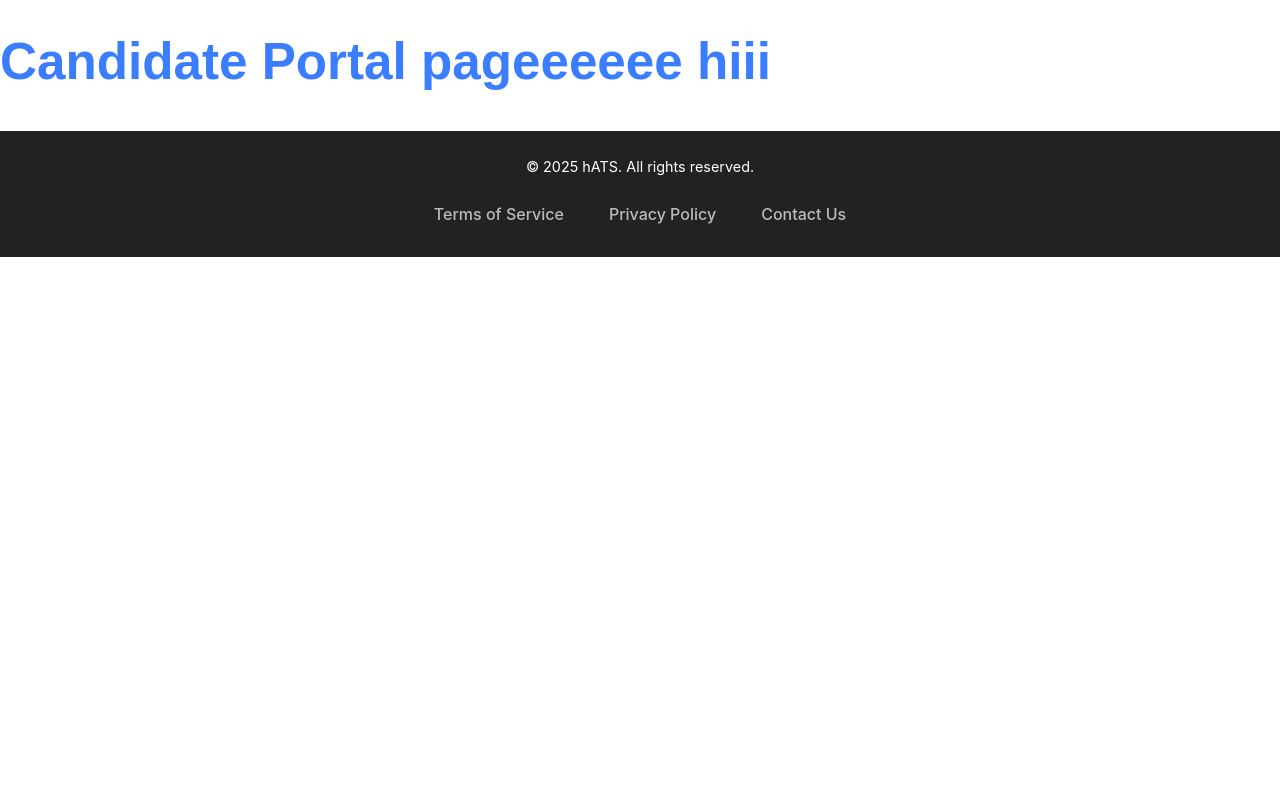
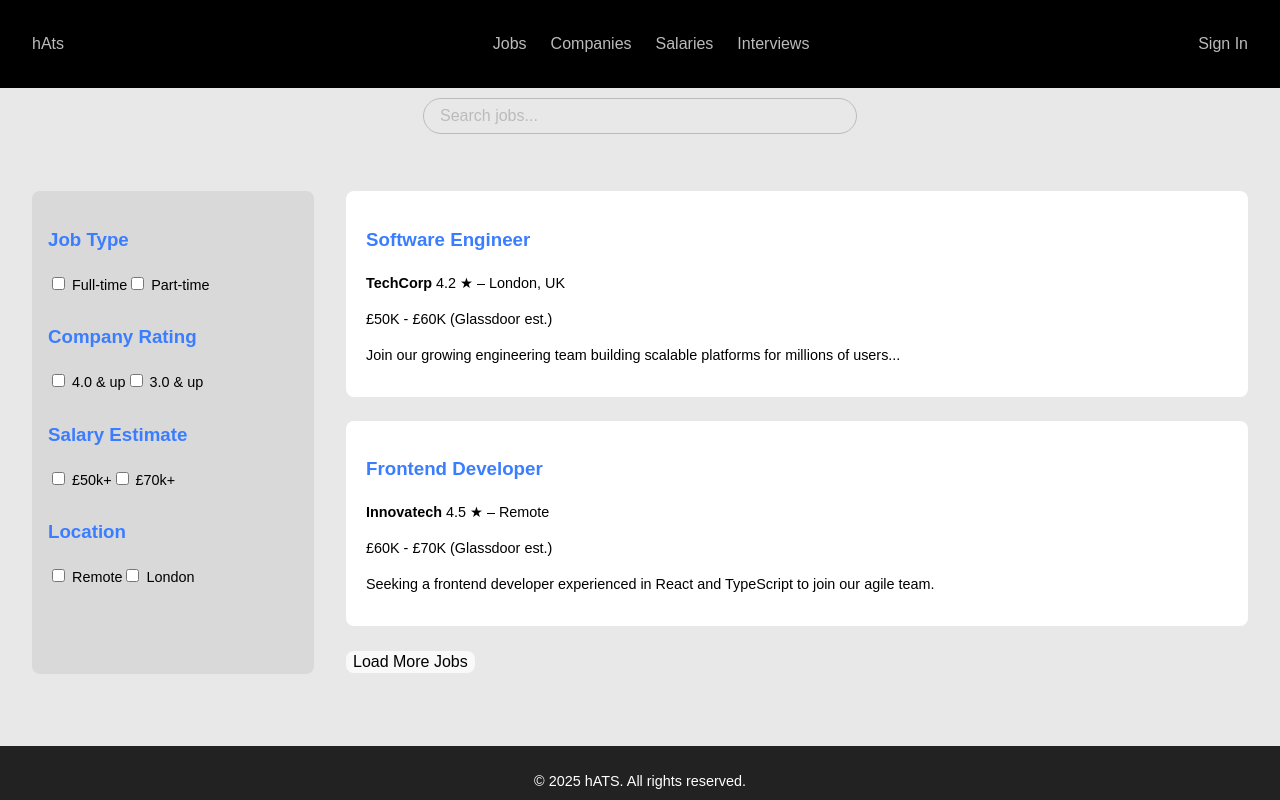
Before and after one commit to Harshpreetkaur98/Application-Tracking-System, a React (Vite) app in the folder frontend/: page /Candidate-Portal in a window 1280 px wide. Built offline with nearby package versions, Linux system fonts and the light colour scheme.

Commit message:
Candidate portal

```diff
--- a/frontend/src/App.jsx
+++ b/frontend/src/App.jsx
@@ -3,7 +3,7 @@ import LandingPage from "./components/LandingPage/LandingPage";
 import ScanCvPage from "./components/ScanCV/ScanCvPage";
 import Login from "./components/Login/Login";
 // import AdminLogin from "./components/Portals/AdminPortal/APortalPage/APortalPage";
-import CandidateLogin from "./components/Portals/CandidatePortal/CPortalPage/CPortalPage";
+// import CandidateLogin from "./components/Portals/CandidatePortal/CPortalPage/CPortalPage";
 import EmployerApp from "./components/Portals/EmployerPortal/EmployerApp";
 import CandidateApp from "./components/Portals/CandidatePortal/CandidateApp";
 import SignUp from "./components/SignUp/SignUp";
@@ -19,7 +19,7 @@ function App() {
         <Route path="/SignUp" element={<SignUp />} />
         <Route path="/Employer-Portal/*" element={<EmployerApp />} />
         <Route path="/Candidate-Portal/*" element={<CandidateApp />} />
-        <Route path="/Candidate-Portal" element={<CandidateLogin />} />
+        {/* <Route path="/Candidate-Portal" element={<CandidateLogin />} /> */}
       </Routes>
       <Footer />
     </Router>
--- a/frontend/src/components/Portals/CandidatePortal/CNavbar/CNavbar.css
+++ b/frontend/src/components/Portals/CandidatePortal/CNavbar/CNavbar.css
@@ -0,0 +1,22 @@
+
+.navbar-candidate {
+  background-color: #000000;
+  color: #BBBBBB;
+  display: flex;
+  justify-content: space-between;
+  align-items: center;
+  padding: 1rem 2rem;
+}
+.navbar-candidate .logo {
+  font-size: 1.5rem;
+  font-weight: bold;
+}
+.navbar-candidate ul {
+  list-style: none;
+  display: flex;
+  gap: 1.5rem;
+}
+.navbar-candidate a {
+  color: #BBBBBB;
+  text-decoration: none;
+}
--- a/frontend/src/components/Portals/CandidatePortal/CNavbar/CNavbar.jsx
+++ b/frontend/src/components/Portals/CandidatePortal/CNavbar/CNavbar.jsx
@@ -0,0 +1,23 @@
+
+import './CNavbar.css';
+
+function CNavbar() {
+  return (
+    <header className="navbar-candidate">
+      <div className="logo-candidate">h<span>Ats</span></div>
+      <nav>
+        <ul className="nav-links-candidate">
+          <li><a href="#">Jobs</a></li>
+          <li><a href="#">Companies</a></li>
+          <li><a href="#">Salaries</a></li>
+          <li><a href="#">Interviews</a></li>
+        </ul>
+      </nav>
+      <div className="actions-candidate">
+        <a href="#">Sign In</a>
+      </div>
+    </header>
+  );
+}
+
+export default CNavbar;
--- /dev/null
+++ b/frontend/src/components/Portals/CandidatePortal/CPortalPage/CPortalPage.css
@@ -0,0 +1,55 @@
+
+body {
+  background-color: #E8E8E8;
+  color: black;
+  font-family: Arial, sans-serif;
+}
+.search-header {
+  text-align: center;
+  padding: 10px;
+  /* background-color: #D9D9D9; */
+  color: #000000;
+}
+.container {
+  display: flex;
+  padding: 2rem;
+  gap: 2rem;
+}
+.filters {
+  background: #D9D9D9;
+  padding: 1rem;
+  border-radius: 8px;
+  width: 250px;
+}
+.jobs {
+  flex: 1;
+}
+.job-card {
+  background: white;
+  color: #000000;
+  margin-bottom: 1.5rem;
+  padding: 1rem;
+  border-radius: 8px;
+  border-left: 4px solid transparent;
+  transition: 0.3s;
+}
+.job-card:hover {
+  border-left: 4px solid #BBBBBB;
+  background: #f5f5f5;
+}
+
+
+.job-search-input {
+  width: 60%;
+  max-width: 400px;
+  padding: 0.5rem 1rem;
+  font-size: 1rem;
+  border-radius: 25px;
+  border: 1px solid #bbb;
+  outline: none;
+  transition: border-color 0.2s ease;
+}
+
+.job-search-input:focus {
+  border-color: #888;
+}
--- a/frontend/src/components/Portals/CandidatePortal/CPortalPage/CPortalPage.jsx
+++ b/frontend/src/components/Portals/CandidatePortal/CPortalPage/CPortalPage.jsx
@@ -1,5 +1,84 @@
-const CandidateLogin = () => {
-    return <h1>Candidate Portal pageeeeee hiii</h1>;
-  };
+import { useState } from 'react';
+import './CPortalPage.css';
 
-  export default CandidateLogin;
+function CandidateLogin() {
+  const [searchTerm, setSearchTerm] = useState('');
+
+  const jobs = [
+    {
+      title: 'Software Engineer',
+      company: 'TechCorp',
+      rating: 4.2,
+      location: 'London, UK',
+      salary: '£50K - £60K (Glassdoor est.)',
+      description: 'Join our growing engineering team building scalable platforms for millions of users...',
+    },
+    {
+      title: 'Frontend Developer',
+      company: 'Innovatech',
+      rating: 4.5,
+      location: 'Remote',
+      salary: '£60K - £70K (Glassdoor est.)',
+      description: 'Seeking a frontend developer experienced in React and TypeScript to join our agile team.',
+    },
+    // You can add more jobs here...
+  ];
+
+  const filteredJobs = jobs.filter((job) =>
+    `${job.title} ${job.company} ${job.description}`
+      .toLowerCase()
+      .includes(searchTerm.toLowerCase())
+  );
+
+  return (
+    <div>
+      <div className="search-header">
+        <input
+          type="text"
+          placeholder="Search jobs..."
+          className="job-search-input"
+          value={searchTerm}
+          onChange={(e) => setSearchTerm(e.target.value)}
+        />
+      </div>
+
+      <main className="container">
+        <aside className="filters">
+          <h3>Job Type</h3>
+          <label><input type="checkbox" /> Full-time</label>
+          <label><input type="checkbox" /> Part-time</label>
+          <h3>Company Rating</h3>
+          <label><input type="checkbox" /> 4.0 & up</label>
+          <label><input type="checkbox" /> 3.0 & up</label>
+          <h3>Salary Estimate</h3>
+          <label><input type="checkbox" /> £50k+</label>
+          <label><input type="checkbox" /> £70k+</label>
+          <h3>Location</h3>
+          <label><input type="checkbox" /> Remote</label>
+          <label><input type="checkbox" /> London</label>
+        </aside>
+
+        <section className="jobs">
+          {filteredJobs.length > 0 ? (
+            filteredJobs.map((job, index) => (
+              <div className="job-card" key={index}>
+                <h3>{job.title}</h3>
+                <p><strong>{job.company}</strong> <span className="rating">{job.rating} ★</span> – {job.location}</p>
+                <p className="salary">{job.salary}</p>
+                <p className="desc">{job.description}</p>
+              </div>
+            ))
+          ) : (
+            <p style={{ padding: '1rem' }}>No jobs match your search.</p>
+          )}
+
+          {filteredJobs.length > 0 && (
+            <button className="load-more">Load More Jobs</button>
+          )}
+        </section>
+      </main>
+    </div>
+  );
+}
+
+export default CandidateLogin;
--- a/frontend/src/components/Portals/CandidatePortal/CandidateApp.jsx
+++ b/frontend/src/components/Portals/CandidatePortal/CandidateApp.jsx
@@ -1,16 +1,14 @@
-import { Routes, Route } from "react-router-dom";
-import CandidateDashboard from "./CPortalPage/CPortalPage";
 
-const CandidateApp = () => {
+import CNavbar from './CNavbar/CNavbar';
+import CPortalPage from './CPortalPage/CPortalPage';
+
+function CandidateApp() {
   return (
-    <div className="bg-[#1E1E1E] min-h-screen text-white">
-      <div className="container mx-auto px-6 py-6">
-        <Routes>
-          <Route path="/" element={<CandidateDashboard />} />
-        </Routes>
-      </div>
+    <div>
+      <CNavbar />
+      <CPortalPage />
     </div>
   );
-};
+}
 
 export default CandidateApp;
--- a/frontend/src/components/Portals/EmployerPortal001/EPortalPage/EPortalPage.jsx
+++ b/frontend/src/components/Portals/EmployerPortal001/EPortalPage/EPortalPage.jsx
@@ -1,5 +1,5 @@
 
-import "../EPortalPage/EPortalPage.css";
+import "./EPortalPage.css";
 
 const EPortalPage = () => {
   return (
```
